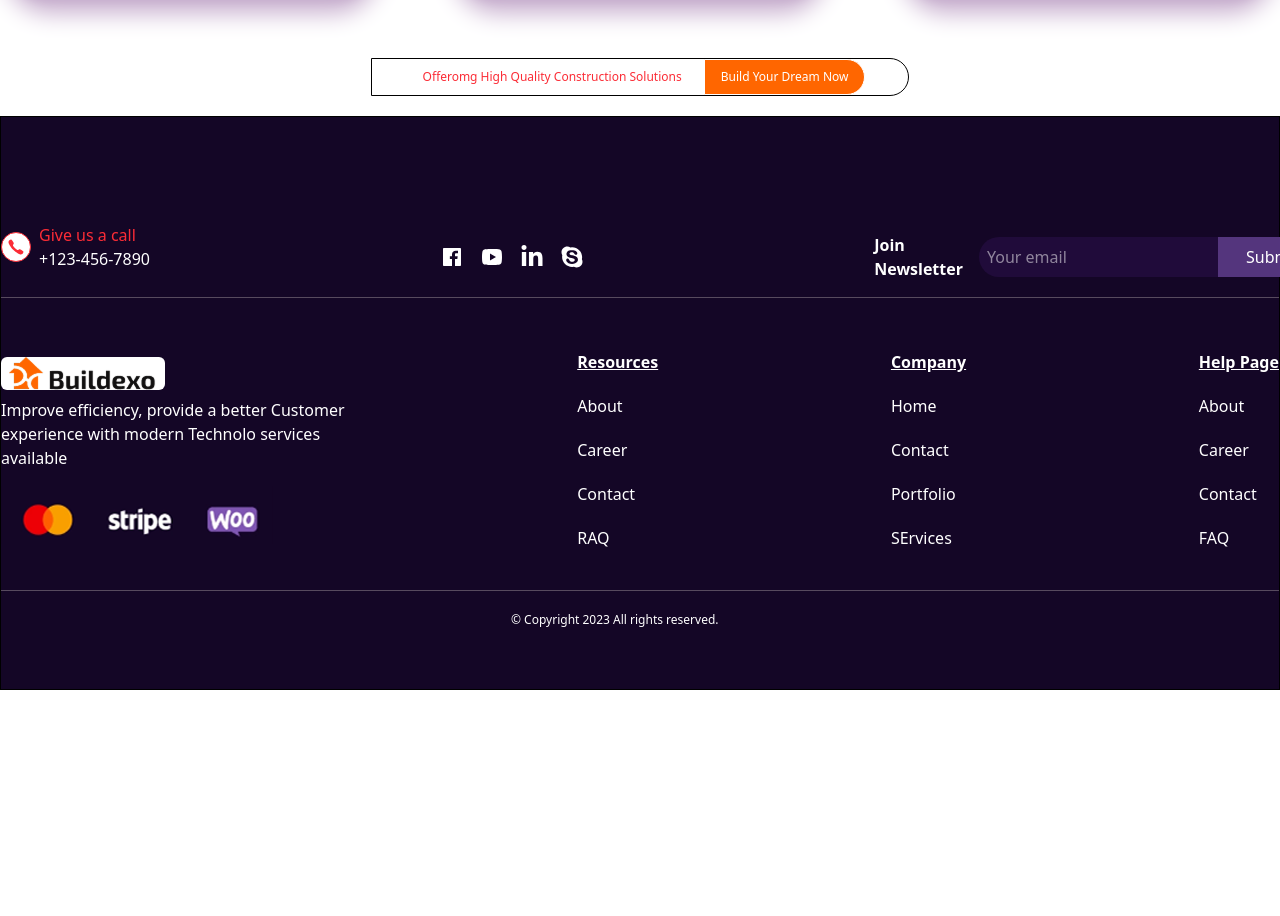
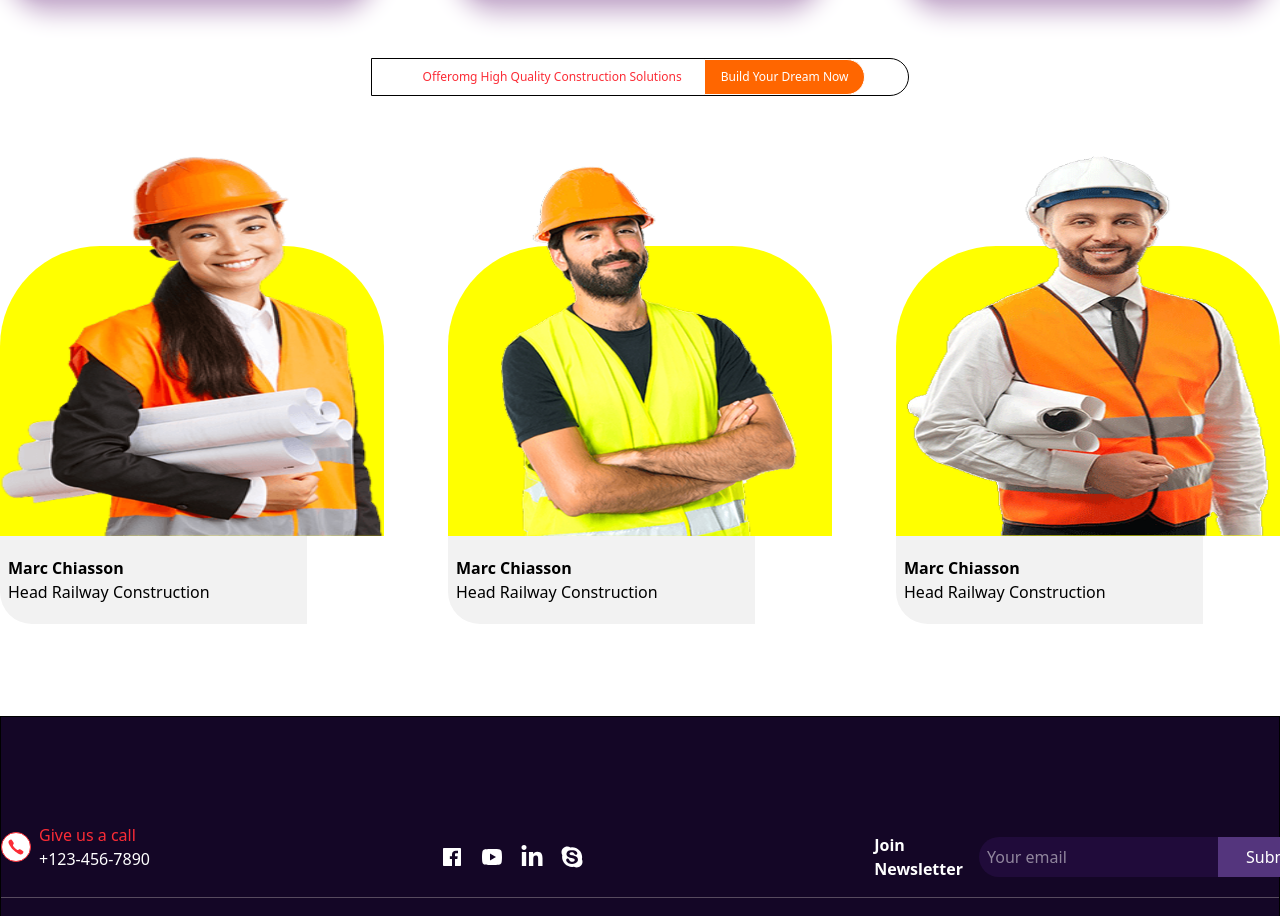
Before and after one commit to AnasAhmedFND/Buildecxo-Njs, a Next.js app: page /abouts in a window 1280 px wide. Shown: the part 2087-3003 px from the top of the page. Before the commit the page ends 2777 px from the top, so only its background shows below. Built offline with nearby package versions, Linux system fonts and the light colour scheme.

Commit message:
about team

```diff
--- /dev/null
+++ b/src/Components/About_/About_team.jsx
@@ -0,0 +1,43 @@
+import React from 'react'
+
+const About_team = () => {
+    return (
+        <section className='container mx-auto pt-10 py-10 h-[600px] flex justify-between '>
+            <div className=" w-[30%]  h-[430px] relative mt-10">
+                <div className=" bg-[yellow] h-[290px] mt-[50px] rounded-t-[100px]  ">      </div>
+                <img className=' absolute -top-10 w-full h-[380px] ' src="/home/tm1.png" alt="" />
+
+                <div className="py-5 pl-2 bg-[#F2F2F2] w-[80%] rounded-bl-4xl ">
+                    <h5 className='font-bold'>Marc Chiasson </h5>
+                    <p className=''>Head Railway Construction </p>
+                </div>
+
+            </div>
+
+            <div className=" w-[30%]  h-[400px] relative mt-10">
+                <div className=" bg-[yellow] h-[290px] mt-[50px] rounded-t-[100px] ">      </div>
+                <img className=' absolute -top-10 w-full h-[380px]  ' src="/home/tm2.png" alt="" />
+
+                <div className="py-5 pl-2 bg-[#F2F2F2] w-[80%] rounded-bl-4xl ">
+                    <h5 className='font-bold'>Marc Chiasson </h5>
+                    <p className=''>Head Railway Construction </p>
+                </div>
+
+            </div>
+
+            <div className=" w-[30%] h-[400px] relative mt-10">
+                <div className=" bg-[yellow] h-[290px] mt-[50px] rounded-t-[100px] ">      </div>
+                <img className=' absolute -top-10 w-full h-[380px] ' src="/home/tm3c.png" alt="" />
+
+                <div className="py-5 pl-2 bg-[#F2F2F2] w-[80%] rounded-bl-4xl ">
+                    <h5 className='font-bold'>Marc Chiasson </h5>
+                    <p className=''>Head Railway Construction </p>
+                </div>
+
+            </div>
+
+        </section>
+    )
+}
+
+export default About_team
--- a/src/app/abouts/page.jsx
+++ b/src/app/abouts/page.jsx
@@ -1,4 +1,5 @@
 import About_servics from '@/Components/About_/About_servics'
+import About_team from '@/Components/About_/About_team'
 import Contractors from '@/Components/About_/Contractors'
 import Great_building from '@/Components/About_/Great_building'
 import Hero from '@/Components/hero_/Hero'
@@ -6,13 +7,14 @@ import React from 'react'
 
 const page = () => {
   return (
-    <div>
+    <>
        <Hero page_title={"About"} page={'Blog'} />
        <Contractors />
        <About_servics />
        <Great_building />
+       <About_team />
 
-    </div>
+    </>
   )
 }
 
```
Also changed, not shown: public/home/tm3c.png (added).
